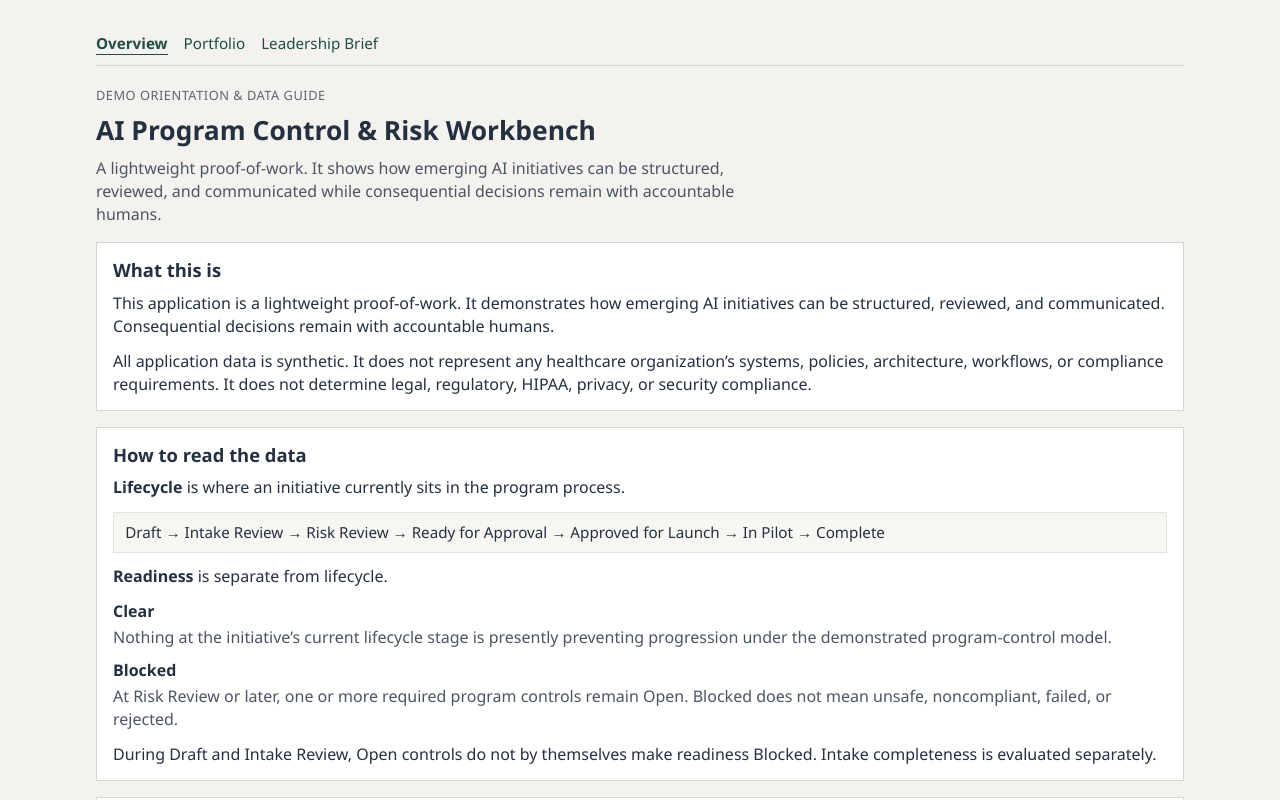
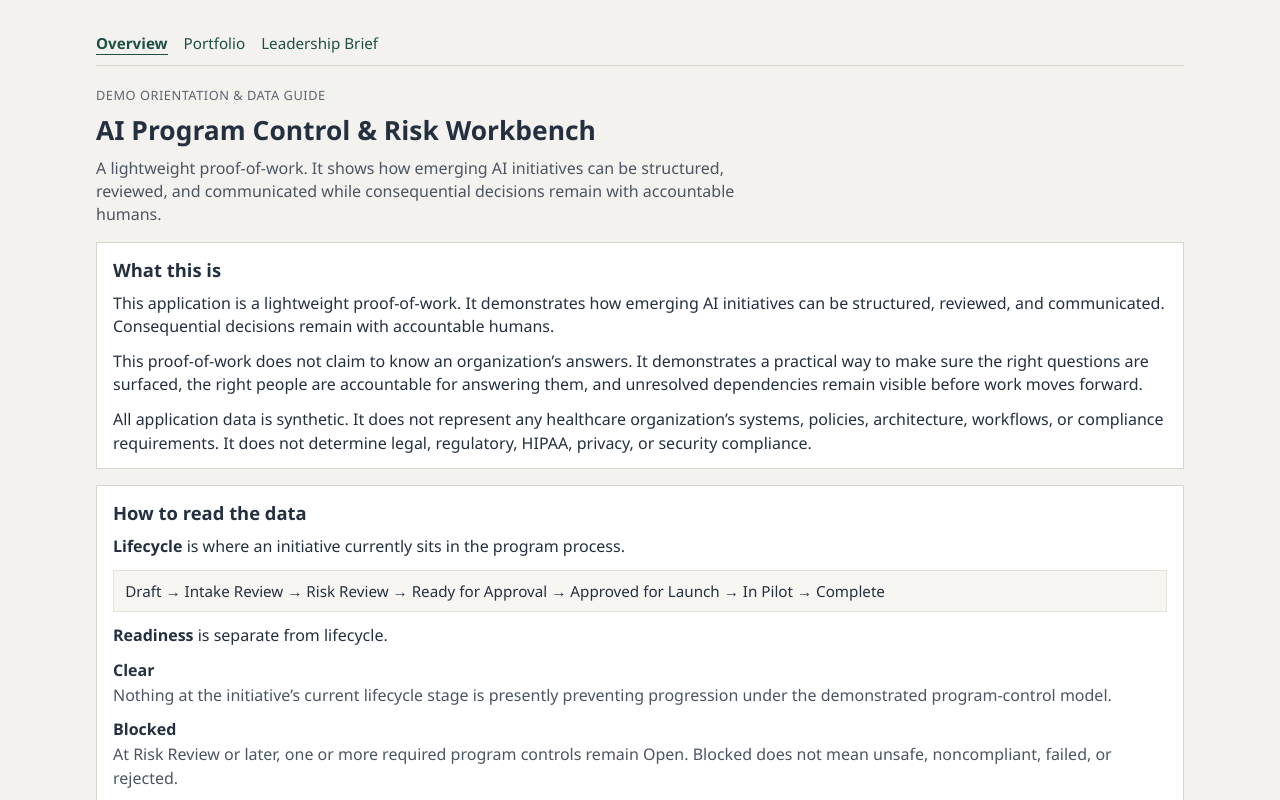
Before and after one commit to Hanzo9L/ai-program-control-workbench, a SvelteKit app: page / in a window 1280 px wide. Shown: the top 800 px of the page. Built offline with nearby package versions, Linux system fonts and the light colour scheme.

Commit message:
Add proof-of-work thesis statement

```diff
--- a/src/routes/+page.svelte
+++ b/src/routes/+page.svelte
@@ -49,6 +49,12 @@
 				This application is a lightweight proof-of-work. It demonstrates how emerging AI
 				initiatives can be structured, reviewed, and communicated. Consequential decisions remain
 				with accountable humans.
+			</p>
+			<p>
+				This proof-of-work does not claim to know an organization’s answers. It demonstrates a
+				practical way to make sure the right questions are surfaced, the right people are
+				accountable for answering them, and unresolved dependencies remain visible before work
+				moves forward.
 			</p>
 			<p>
 				All application data is synthetic. It does not represent any healthcare organization’s
```
